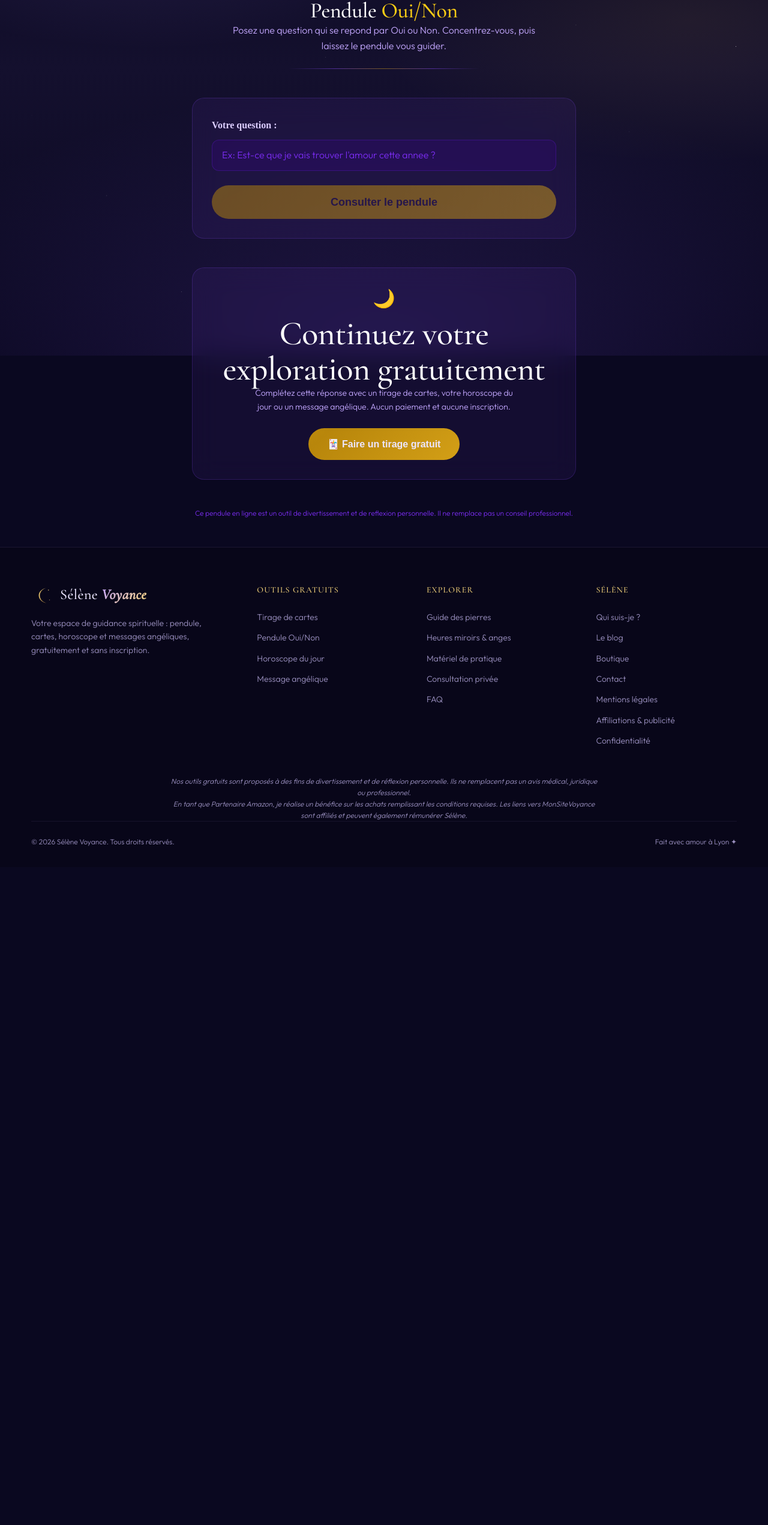
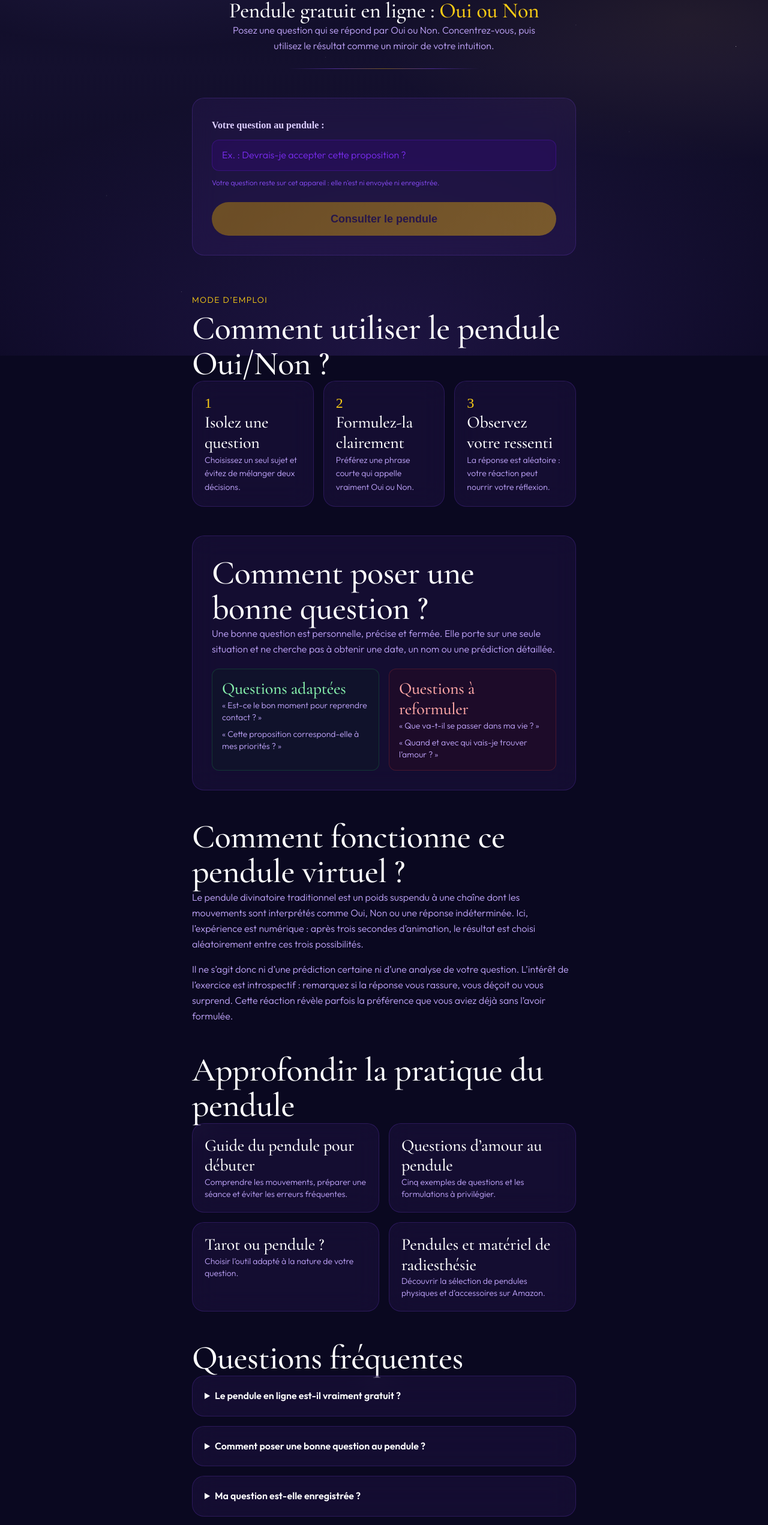
Before and after one commit to selenevoyance14-svg/voyance-pendule, a Next.js app: page /pendule-gratuit in a window 1280 px wide. Shown: the part 207-2750 px from the top of the page at 60% size. Before the commit the page ends 1653 px from the top, so only its background shows below. Built offline with nearby package versions, Linux system fonts and the light colour scheme.

Commit message:
Strengthen free pendulum SEO content

```diff
--- a/src/app/pendule-gratuit/PenduleClient.tsx
+++ b/src/app/pendule-gratuit/PenduleClient.tsx
@@ -1,31 +1,33 @@
 "use client";
 import { useState } from "react";
 
+type FaqItem = { question: string; answer: string };
+
 const RESPONSES_OUI = [
-  "Le pendule oscille clairement vers le OUI. Les energies sont alignees en votre faveur.",
-  "OUI, sans hesitation. Le pendule tourne avec une grande amplitude. Faites confiance a ce signe.",
-  "Le pendule repond par un OUI lumineux. L'univers approuve cette direction.",
-  "OUI. Le pendule vibre d'une energie positive. Le chemin est ouvert devant vous.",
-  "Le mouvement du pendule est clair : OUI. Les astres sont de votre cote.",
-  "OUI, le pendule tourne dans le sens de l'affirmation. Avancez avec confiance.",
+  "Le pendule oscille vers le OUI. Observez ce que cette réponse éveille en vous.",
+  "OUI. Prenez un instant pour distinguer votre intuition de votre première impulsion.",
+  "Le mouvement indique OUI. Considérez cette réponse comme une piste de réflexion.",
+  "OUI. Le chemin semble ouvert ; vérifiez maintenant les faits qui comptent pour votre décision.",
+  "Le pendule répond OUI. Accueillez ce résultat avec recul et libre arbitre.",
+  "OUI. Si cette réponse vous soulage, demandez-vous ce qu’elle confirme déjà en vous.",
 ];
 
 const RESPONSES_NON = [
-  "Le pendule reste immobile, puis oscille vers le NON. Ce n'est peut-etre pas le bon moment.",
-  "NON, le pendule est clair. Mais ne perdez pas espoir — un autre chemin se dessine.",
-  "Le pendule repond NON pour l'instant. Patience, les energies evoluent.",
-  "NON. Le pendule suggere de prendre du recul et de reconsiderer la situation.",
-  "Le mouvement du pendule indique NON. Ecoutez cette reponse avec sagesse.",
-  "NON, mais ce n'est pas une fin. Le pendule vous invite a reformuler votre question ou a attendre.",
+  "Le pendule oscille vers le NON. Ce résultat vous invite peut-être à prendre du recul.",
+  "NON. Ce n’est pas une certitude : examinez les éléments concrets avant de décider.",
+  "Le pendule répond NON pour cette consultation. Observez simplement votre réaction.",
+  "NON. Prenez le temps de reconsidérer la situation sans abandonner votre libre arbitre.",
+  "Le mouvement indique NON. Votre propre jugement reste toujours prioritaire.",
+  "NON. Vous pourrez reformuler la question plus tard si le contexte évolue.",
 ];
 
 const RESPONSES_INCERTAIN = [
-  "Le pendule hesite entre deux mouvements. La reponse n'est pas encore claire. Reposez votre question plus tard.",
-  "Les energies sont melangees. Le pendule ne peut pas repondre clairement aujourd'hui. Meditez et revenez.",
-  "Le pendule tourne lentement sans direction claire. Le moment n'est pas encore venu pour cette reponse.",
+  "Le pendule hésite entre deux mouvements. Reformulez votre question de façon plus précise.",
+  "La réponse reste incertaine. Accordez-vous un temps de réflexion avant de recommencer.",
+  "Le mouvement ne donne pas de direction claire. Les informations vous manquent peut-être encore.",
 ];
 
-export default function PenduleClient() {
+export default function PenduleClient({ faq }: { faq: FaqItem[] }) {
   const [question, setQuestion] = useState("");
   const [response, setResponse] = useState<{ answer: string; message: string } | null>(null);
   const [isSwinging, setIsSwinging] = useState(false);
@@ -63,11 +65,11 @@ export default function PenduleClient() {
       <div className="text-center mb-12">
         <div className="text-6xl mb-4 animate-float">🔮</div>
         <h1 className="font-heading text-3xl sm:text-4xl font-bold text-white mb-4">
-          Pendule <span className="text-gold-400">Oui/Non</span>
+          Pendule gratuit en ligne : <span className="text-gold-400">Oui ou Non</span>
         </h1>
         <p className="text-mystic-300 max-w-lg mx-auto">
-          Posez une question qui se repond par Oui ou Non.
-          Concentrez-vous, puis laissez le pendule vous guider.
+          Posez une question qui se répond par Oui ou Non. Concentrez-vous,
+          puis utilisez le résultat comme un miroir de votre intuition.
         </p>
         <div className="mystic-divider max-w-xs mx-auto mt-6" />
       </div>
@@ -76,16 +78,19 @@ export default function PenduleClient() {
       {!response && (
         <div className="glass-card p-8 mb-8">
           <label className="block text-mystic-200 font-heading font-semibold mb-3">
-            Votre question :
+            Votre question au pendule :
           </label>
           <input
             type="text"
             value={question}
             onChange={(e) => setQuestion(e.target.value)}
-            placeholder="Ex: Est-ce que je vais trouver l'amour cette annee ?"
+            placeholder="Ex. : Devrais-je accepter cette proposition ?"
             className="w-full bg-mystic-950/50 border border-mystic-700/30 rounded-xl px-4 py-3 text-mystic-200 placeholder:text-mystic-600 focus:border-gold-500/50 focus:outline-none transition"
             onKeyDown={(e) => e.key === "Enter" && consult()}
           />
+          <p className="text-mystic-500 text-xs mt-3">
+            Votre question reste sur cet appareil : elle n’est ni envoyée ni enregistrée.
+          </p>
           <button
             onClick={consult}
             disabled={isSwinging || !question.trim()}
@@ -111,7 +116,7 @@ export default function PenduleClient() {
       {/* Reponse */}
       {response && (
         <div className="animate-fadeIn">
-          <div className={`gold-card p-8 text-center mb-8 ${response.answer === "OUI" ? "border-green-500/30" : response.answer === "NON" ? "border-red-500/30" : "border-mystic-500/30"}`}>
+          <div aria-live="polite" className={`gold-card p-8 text-center mb-8 ${response.answer === "OUI" ? "border-green-500/30" : response.answer === "NON" ? "border-red-500/30" : "border-mystic-500/30"}`}>
             <div className="text-5xl mb-4">
               {response.answer === "OUI" ? "✅" : response.answer === "NON" ? "❌" : "🌀"}
             </div>
@@ -137,6 +142,100 @@ export default function PenduleClient() {
         </div>
       )}
 
+      <section className="mt-16" aria-labelledby="mode-emploi-pendule">
+        <p className="text-gold-400 text-sm uppercase tracking-widest mb-2">Mode d’emploi</p>
+        <h2 id="mode-emploi-pendule" className="font-heading text-2xl sm:text-3xl font-bold text-white mb-6">
+          Comment utiliser le pendule Oui/Non ?
+        </h2>
+        <div className="grid sm:grid-cols-3 gap-4">
+          {[
+            ["1", "Isolez une question", "Choisissez un seul sujet et évitez de mélanger deux décisions."],
+            ["2", "Formulez-la clairement", "Préférez une phrase courte qui appelle vraiment Oui ou Non."],
+            ["3", "Observez votre ressenti", "La réponse est aléatoire : votre réaction peut nourrir votre réflexion."],
+          ].map(([number, title, text]) => (
+            <div key={number} className="glass-card p-5">
+              <span className="text-gold-400 font-heading text-2xl">{number}</span>
+              <h3 className="text-white font-semibold mt-2 mb-2">{title}</h3>
+              <p className="text-mystic-300 text-sm leading-relaxed">{text}</p>
+            </div>
+          ))}
+        </div>
+      </section>
+
+      <section className="glass-card p-6 sm:p-8 mt-12">
+        <h2 className="font-heading text-2xl font-bold text-white mb-4">Comment poser une bonne question ?</h2>
+        <p className="text-mystic-300 leading-relaxed mb-5">
+          Une bonne question est personnelle, précise et fermée. Elle porte sur une seule situation
+          et ne cherche pas à obtenir une date, un nom ou une prédiction détaillée.
+        </p>
+        <div className="grid sm:grid-cols-2 gap-4 text-sm">
+          <div className="rounded-xl border border-green-500/20 bg-green-950/20 p-4">
+            <h3 className="text-green-300 font-semibold mb-2">Questions adaptées</h3>
+            <ul className="text-mystic-300 space-y-2">
+              <li>« Est-ce le bon moment pour reprendre contact ? »</li>
+              <li>« Cette proposition correspond-elle à mes priorités ? »</li>
+            </ul>
+          </div>
+          <div className="rounded-xl border border-red-500/20 bg-red-950/20 p-4">
+            <h3 className="text-red-300 font-semibold mb-2">Questions à reformuler</h3>
+            <ul className="text-mystic-300 space-y-2">
+              <li>« Que va-t-il se passer dans ma vie ? »</li>
+              <li>« Quand et avec qui vais-je trouver l’amour ? »</li>
+            </ul>
+          </div>
+        </div>
+      </section>
+
+      <section className="mt-12">
+        <h2 className="font-heading text-2xl font-bold text-white mb-4">Comment fonctionne ce pendule virtuel ?</h2>
+        <div className="text-mystic-300 leading-relaxed space-y-4">
+          <p>
+            Le pendule divinatoire traditionnel est un poids suspendu à une chaîne dont les mouvements
+            sont interprétés comme Oui, Non ou une réponse indéterminée. Ici, l’expérience est numérique :
+            après trois secondes d’animation, le résultat est choisi aléatoirement entre ces trois possibilités.
+          </p>
+          <p>
+            Il ne s’agit donc ni d’une prédiction certaine ni d’une analyse de votre question. L’intérêt
+            de l’exercice est introspectif : remarquez si la réponse vous rassure, vous déçoit ou vous surprend.
+            Cette réaction révèle parfois la préférence que vous aviez déjà sans l’avoir formulée.
+          </p>
+        </div>
+      </section>
+
+      <section className="mt-12">
+        <h2 className="font-heading text-2xl font-bold text-white mb-5">Approfondir la pratique du pendule</h2>
+        <div className="grid sm:grid-cols-2 gap-4">
+          <a href="/blog/pendule-divinatoire-guide-complet-debutants" className="glass-card p-5 block">
+            <h3 className="text-white font-semibold mb-2">Guide du pendule pour débuter</h3>
+            <p className="text-mystic-300 text-sm">Comprendre les mouvements, préparer une séance et éviter les erreurs fréquentes.</p>
+          </a>
+          <a href="/blog/voyance-amour-questions-pendule" className="glass-card p-5 block">
+            <h3 className="text-white font-semibold mb-2">Questions d’amour au pendule</h3>
+            <p className="text-mystic-300 text-sm">Cinq exemples de questions et les formulations à privilégier.</p>
+          </a>
+          <a href="/blog/tarot-vs-pendule-methode-voyance" className="glass-card p-5 block">
+            <h3 className="text-white font-semibold mb-2">Tarot ou pendule ?</h3>
+            <p className="text-mystic-300 text-sm">Choisir l’outil adapté à la nature de votre question.</p>
+          </a>
+          <a href="/boutique" className="glass-card p-5 block">
+            <h3 className="text-white font-semibold mb-2">Pendules et matériel de radiesthésie</h3>
+            <p className="text-mystic-300 text-sm">Découvrir la sélection de pendules physiques et d’accessoires sur Amazon.</p>
+          </a>
+        </div>
+      </section>
+
+      <section className="mt-12">
+        <h2 className="font-heading text-2xl font-bold text-white mb-5">Questions fréquentes</h2>
+        <div className="space-y-4">
+          {faq.map((item) => (
+            <details key={item.question} className="glass-card p-5">
+              <summary className="text-white font-semibold cursor-pointer">{item.question}</summary>
+              <p className="text-mystic-300 leading-relaxed mt-3">{item.answer}</p>
+            </details>
+          ))}
+        </div>
+      </section>
+
       {/* Continuer avec les autres outils gratuits */}
       <div className="glass-card border border-gold-500/30 p-6 sm:p-8 mt-12 text-center">
         <div className="text-3xl mb-3">🌙</div>
@@ -154,7 +253,7 @@ export default function PenduleClient() {
 
       {/* Disclaimer */}
       <p className="text-center text-mystic-600 text-xs mt-12">
-        Ce pendule en ligne est un outil de divertissement et de reflexion personnelle.
+        Ce pendule en ligne est un outil de divertissement et de réflexion personnelle.
         Il ne remplace pas un conseil professionnel.
       </p>
     </div>
--- a/src/app/pendule-gratuit/page.tsx
+++ b/src/app/pendule-gratuit/page.tsx
@@ -2,11 +2,65 @@ import type { Metadata } from "next";
 import PenduleClient from "./PenduleClient";
 
 export const metadata: Metadata = {
-  title: "Pendule gratuit Oui/Non en ligne, sans inscription | Sélène",
-  description: "Posez votre question au pendule gratuit et recevez une réponse Oui, Non ou Incertain instantanément. Sans inscription, à utiliser librement.",
+  title: "Pendule gratuit en ligne : réponse Oui ou Non | Sélène",
+  description: "Posez une question au pendule Oui/Non gratuit et obtenez une réponse immédiate. Sans inscription : mode d’emploi, exemples et conseils pour bien formuler.",
   alternates: { canonical: "/pendule-gratuit" },
+  openGraph: {
+    title: "Pendule gratuit en ligne — Oui, Non ou Incertain",
+    description: "Posez une question fermée et consultez gratuitement le pendule, sans compte ni inscription.",
+    url: "/pendule-gratuit",
+    type: "website",
+  },
 };
 
 export default function PenduleGratuitPage() {
-  return <PenduleClient />;
+  const faq = [
+    {
+      question: "Le pendule en ligne est-il vraiment gratuit ?",
+      answer: "Oui. Vous pouvez poser autant de questions que vous le souhaitez, sans compte, sans email et sans paiement.",
+    },
+    {
+      question: "Comment poser une bonne question au pendule ?",
+      answer: "Formulez une seule question précise et fermée, à laquelle il est possible de répondre par Oui ou Non. Évitez les questions doubles ou trop vagues.",
+    },
+    {
+      question: "Ma question est-elle enregistrée ?",
+      answer: "Non. La question reste dans votre navigateur pendant la consultation et n’est pas envoyée ni conservée par Sélène Voyance.",
+    },
+    {
+      question: "Peut-on se fier à la réponse pour une décision importante ?",
+      answer: "Non. Le résultat est généré aléatoirement et sert uniquement de support de réflexion et de divertissement. Il ne remplace jamais un avis médical, juridique, financier ou psychologique.",
+    },
+  ];
+  const jsonLd = {
+    "@context": "https://schema.org",
+    "@graph": [
+      {
+        "@type": "WebApplication",
+        name: "Pendule Oui/Non gratuit de Sélène",
+        url: "https://voyance-pendule.fr/pendule-gratuit",
+        applicationCategory: "EntertainmentApplication",
+        operatingSystem: "Tous",
+        isAccessibleForFree: true,
+        inLanguage: "fr-FR",
+        description: "Un pendule en ligne gratuit qui propose une réponse Oui, Non ou Incertain à une question fermée.",
+        offers: { "@type": "Offer", price: "0", priceCurrency: "EUR" },
+      },
+      {
+        "@type": "FAQPage",
+        mainEntity: faq.map((item) => ({
+          "@type": "Question",
+          name: item.question,
+          acceptedAnswer: { "@type": "Answer", text: item.answer },
+        })),
+      },
+    ],
+  };
+
+  return (
+    <>
+      <script type="application/ld+json" dangerouslySetInnerHTML={{ __html: JSON.stringify(jsonLd) }} />
+      <PenduleClient faq={faq} />
+    </>
+  );
 }
```
